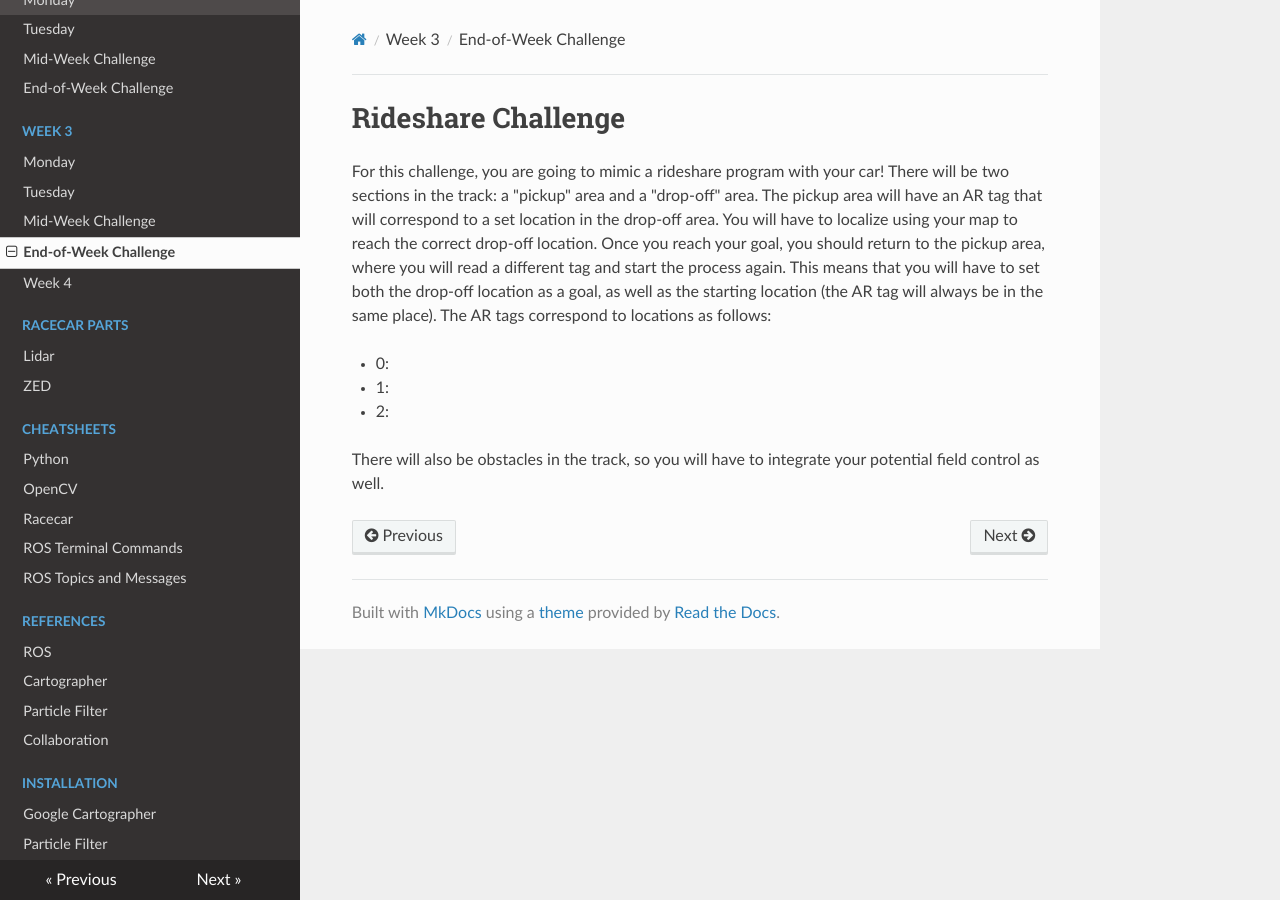
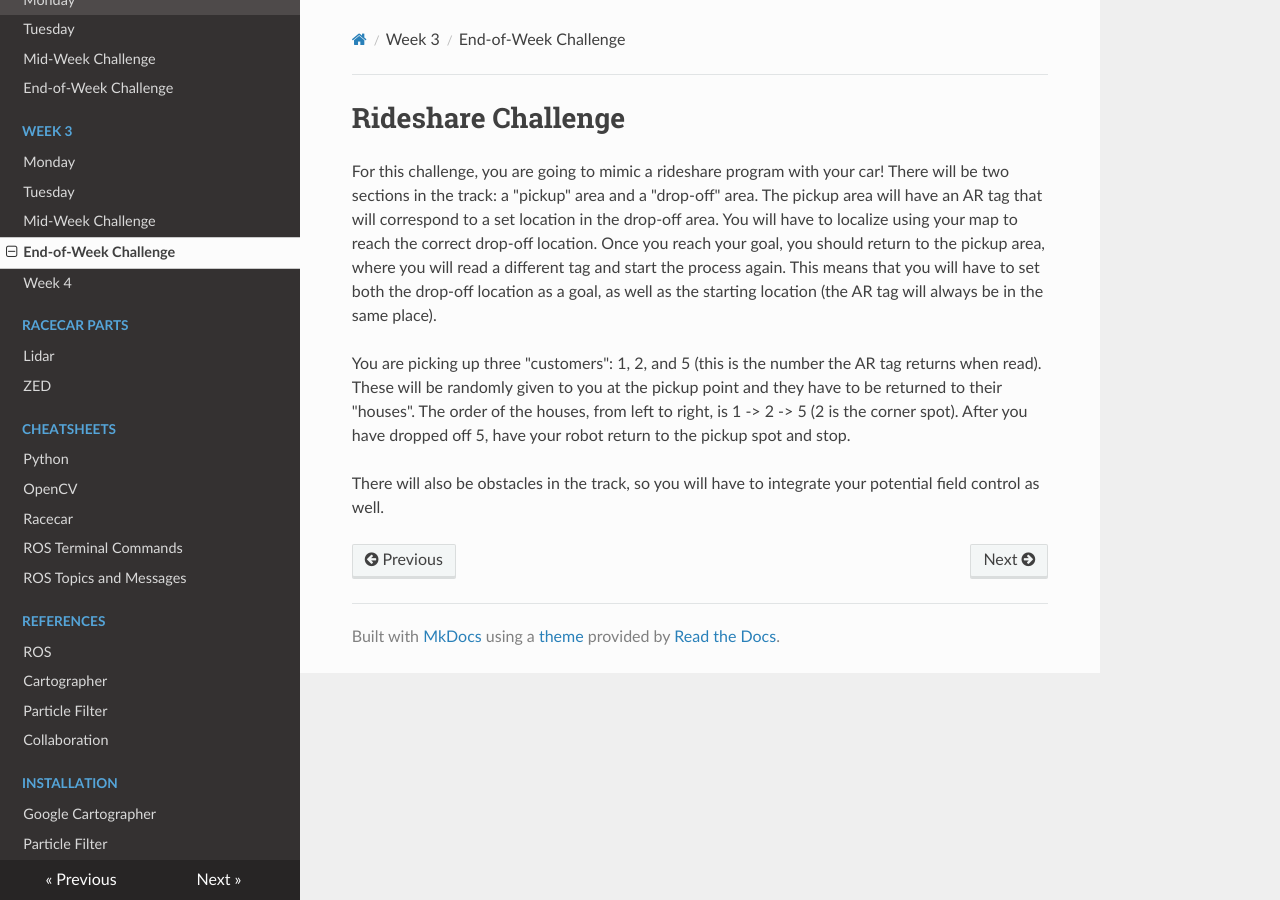
Before and after one commit to ChrisLindland/racecar-website, an MkDocs documentation site: the page built from docs/week3/04_eow/lab.md, in a window 1280 px wide. Built offline with MkDocs 1.6.1, drawn with Linux system fonts in a browser that asks for light colours; nearby versions of some CDN libraries.

Commit message:
Update lab.md

```diff
--- a/docs/week3/04_eow/lab.md
+++ b/docs/week3/04_eow/lab.md
@@ -1,9 +1,7 @@
 # Rideshare Challenge
 
-For this challenge, you are going to mimic a rideshare program with your car! There will be two sections in the track: a "pickup" area and a "drop-off" area. The pickup area will have an AR tag that will correspond to a set location in the drop-off area. You will have to localize using your map to reach the correct drop-off location. Once you reach your goal, you should return to the pickup area, where you will read a different tag and start the process again. This means that you will have to set both the drop-off location as a goal, as well as the starting location (the AR tag will always be in the same place). The AR tags correspond to locations as follows:
+For this challenge, you are going to mimic a rideshare program with your car! There will be two sections in the track: a "pickup" area and a "drop-off" area. The pickup area will have an AR tag that will correspond to a set location in the drop-off area. You will have to localize using your map to reach the correct drop-off location. Once you reach your goal, you should return to the pickup area, where you will read a different tag and start the process again. This means that you will have to set both the drop-off location as a goal, as well as the starting location (the AR tag will always be in the same place).
 
-* 0:
-* 1:
-* 2:
+You are picking up three "customers": 1, 2, and 5 (this is the number the AR tag returns when read). These will be randomly given to you at the pickup point and they have to be returned to their "houses". The order of the houses, from left to right, is 1 -> 2 -> 5 (2 is the corner spot). After you have dropped off 5, have your robot return to the pickup spot and stop.
 
 There will also be obstacles in the track, so you will have to integrate your potential field control as well.
```
